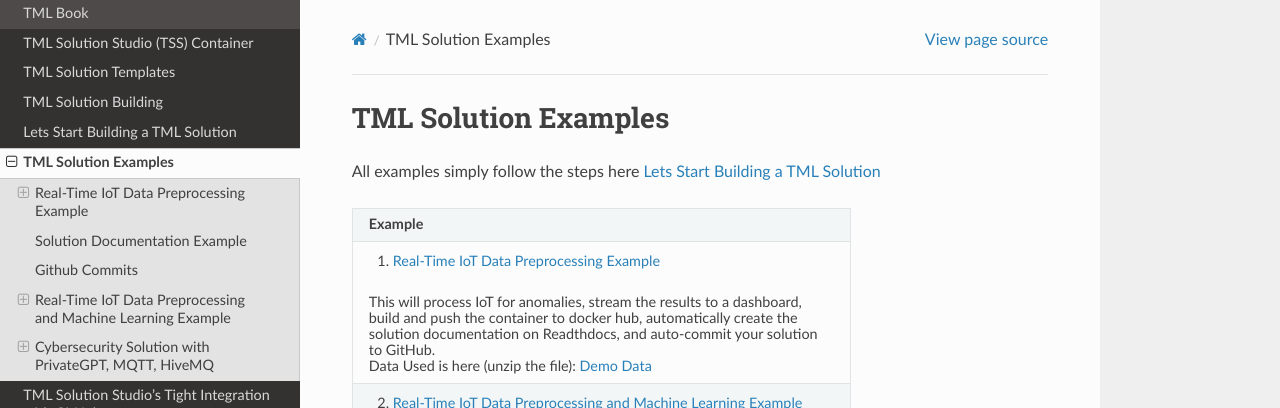
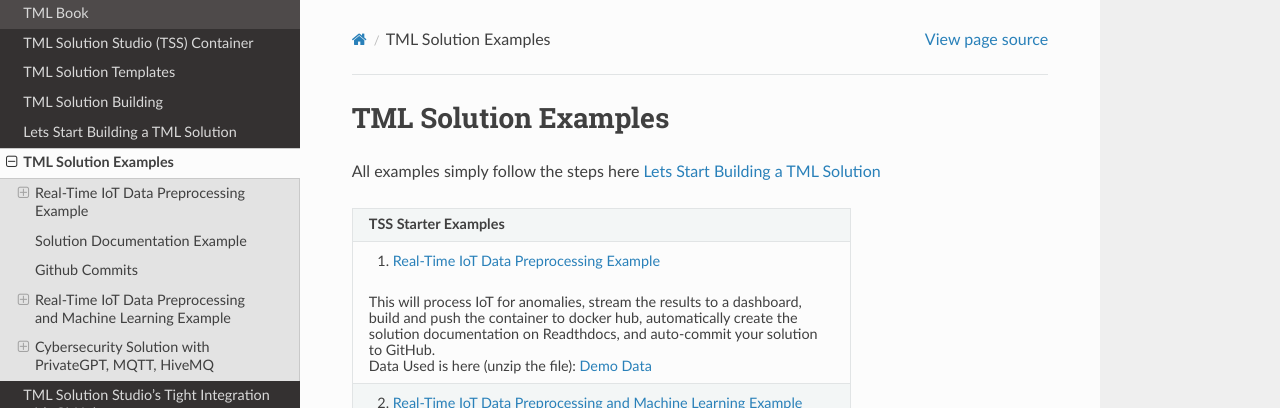
Before and after one commit to smaurice101/readthedocs, a Sphinx documentation site: the page built from docs/source/examples.rst, in a window 1280 px wide and 900 px high. Shown: the top 408 px of the window. Built offline with Sphinx 7.4.7 and the Read the Docs theme 3.1.0, drawn with Linux system fonts in a browser that asks for light colours.

Commit message:
Update examples.rst

```diff
--- a/docs/source/examples.rst
+++ b/docs/source/examples.rst
@@ -5,7 +5,7 @@ All examples simply follow the steps here :ref:`Lets Start Building a TML Soluti
 
 .. list-table::
 
-   * - **Example**
+   * - **TSS Starter Examples**
    * - 1. :ref:`Real-Time IoT Data Preprocessing Example`
 
        This will process IoT for anomalies, stream the results to a dashboard,
```
